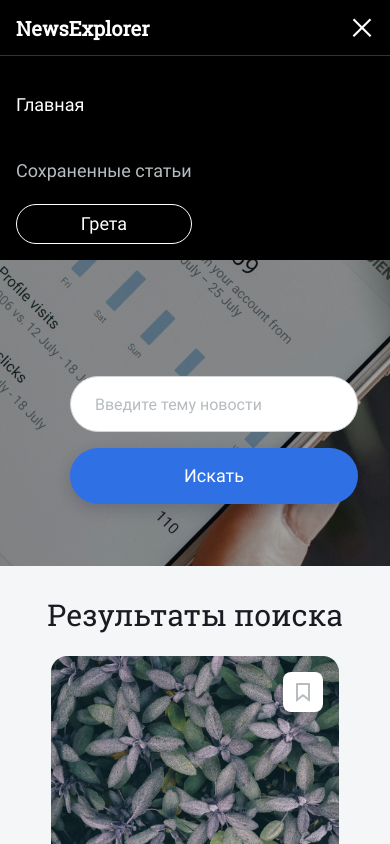
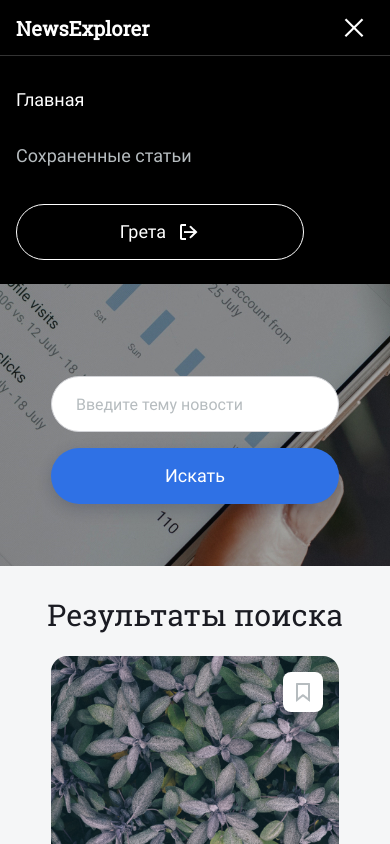
Before and after one commit to pad1a/YAP-news-front, a website built with webpack: page src/index.html in a window 390 px wide. Both pictures are taken after a click on the element 362 px from the left and 28 px from the top of the page. Shown: the top 844 px of the page. Built offline with nearby package versions, Linux system fonts and the light colour scheme; files whose address does not match are found by name.

Commit message:
Исправление мелких ошибок в верстке Добавлен класс вывода имени пользователя и иконки логаута

```diff
--- a/src/blocks/footer/footer.css
+++ b/src/blocks/footer/footer.css
@@ -74,8 +74,8 @@
     width: 288px;
   }
   .footer_links {
-    width: 100%;
-    padding: 20px 16px 18px 16px;
+    width: 288px;
+    padding: 20px 0 18px 0;
     display: grid;
     /*grid-template-columns: repeat(3, 1fr);
     grid-template-rows: repeat(2, 40px);*/
@@ -85,11 +85,11 @@
   }
   .footer_link__home {
     order: 1;
-    margin: 0 0 20px 16px;
+    margin: 0 0 20px 0;
   }
   .footer_link__yap {
     order: 4;
-    margin: 0 0 20px 16px;
+    margin: 0 0 20px 0;
   }
   .footer_link__gh {
     order: 2;
--- a/src/blocks/main-menu/main-menu-button.css
+++ b/src/blocks/main-menu/main-menu-button.css
@@ -17,6 +17,11 @@
   margin-right: 0;
   cursor: pointer;
 }
+.main_menu_button__auth_image {
+  width: 24px;
+  height: 24px;
+  margin-left: 10px;
+}
 
 @media screen and (max-width: 1440px) {
   .main_menu_button {
@@ -27,3 +32,20 @@
     height: 40px;
   }
 }
+
+@media screen and (min-width: 320px) and (max-width: 767px) {
+  .main_menu_button {
+    height: 56px;
+  }
+  .main_menu_button__save {
+    margin-bottom: 20px;
+  }
+  .main_menu_button__auth {
+    width: 288px;
+    height: 56px;
+    color: #fff;
+    display: flex;
+    align-items: center;
+    flex-direction: row;
+  }
+}
--- a/src/blocks/main-menu/main-menu.css
+++ b/src/blocks/main-menu/main-menu.css
@@ -29,7 +29,7 @@
   }
   .main_menu__mobile {
     margin: 0;
-    padding: 16px;
+    padding: 16px 16px 24px 16px;
     font-family: 'Roboto', Arial;
     font-style: normal;
     font-weight: 500;
@@ -37,9 +37,4 @@
     line-height: 56px;
 
   }
-  .main_menu_button__auth {
-    width: 288px;
-    height: 56px;
-    color: #fff;
-  }
 }
--- a/src/blocks/nav/nav.css
+++ b/src/blocks/nav/nav.css
@@ -34,7 +34,8 @@
 }
 
 @media screen and (max-width: 1440px) {
-
+  .nav{
+  }
 }
 
 @media screen and (min-width: 320px) and (max-width: 767px) {
@@ -43,10 +44,12 @@
   }
   .nav_burger {
     display: block;
+    padding-right: 16px;
   }
   .nav-mobile__open {
     display: block;
     top: 56px;
+    width: 100%;
   }
   .nav_burger__hide {
     display: none;
--- a/src/blocks/search/search.css
+++ b/src/blocks/search/search.css
@@ -112,7 +112,7 @@
 
 @media screen and (min-width: 320px) and (max-width: 767px) {
   .search {
-    margin: 0 0 0 19px;
+    margin: 0;
     width: 100%;
     height: 480px;
     align-items: center;
--- a/src/index.html
+++ b/src/index.html
@@ -30,7 +30,7 @@
         <ul class="main_menu__mobile">
           <li class="main_menu_button"><a href="#" class="link main_menu_link active">Главная</a></li>
           <li class="main_menu_button main_menu_button__save"><a href="#" class="link main_menu_link inactive">Сохраненные статьи</a></li>
-          <li class="main_menu_button main_menu_button__auth">Грета</li>
+          <li class="main_menu_button main_menu_button__auth"><span class="username">Грета</span><img class="main_menu_button__auth_image" src="<%=require('./images/logout.png').default%>" alt="Logout"></li>
         </ul>
       </div>
       <div class="search">
--- a/src/pages/index.css
+++ b/src/pages/index.css
@@ -35,6 +35,11 @@ body {
 .nologin, .nodisplay {
   display: none;
 }
+@media screen and (max-width: 1440px) {
+  .link.active {
+    line-height: 66px;
+  }
+}
 
 @media screen and (min-width: 320px) and (max-width: 767px) {
   .link.active {
--- a/src/scripts/overflow.js
+++ b/src/scripts/overflow.js
@@ -9,8 +9,8 @@ export default class Overflow {
     console.log(this.Element.text());
     const size = this.Size;
     const newsText = this.Element.text();
-    if(newsText.length > size){
-      this.Element.text(newsText.slice(0, size) + ' ...');
+    if (newsText.length > size) {
+      this.Element.text(`${newsText.slice(0, size)} ...`);
     }
   }
 }
```
Also changed, not shown: src/images/logout.png (added).
